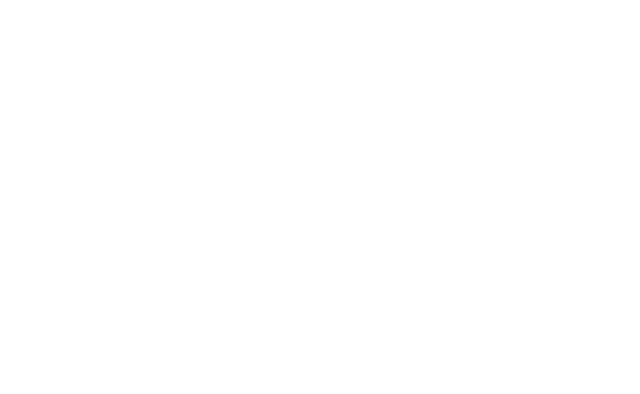
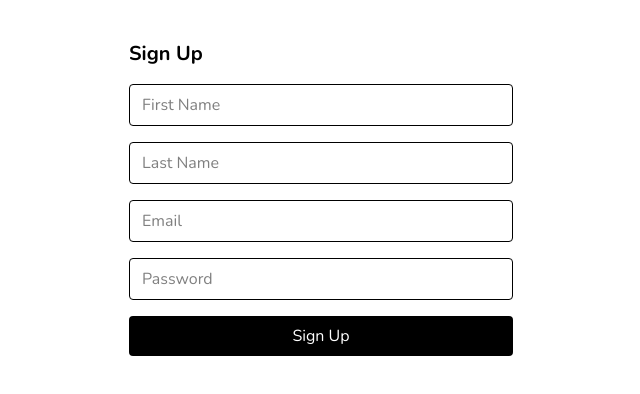
Before and after one commit to bokhuuu/E-commerce, a React (Vite) app: page /signup in a window 1280 px wide. Before the commit this address had no page. Shown: the top 394 px of the page, without its empty margins (319-959 px from the left). Built offline with nearby package versions, Linux system fonts and the light colour scheme.

Commit message:
Implement frontend-only auth with login and signup
- Zustand store for auth state and localStorage token
- Login and Signup pages with separate Zod validation schemas
- Auto-logout after 1 minute with redirect to /login
- React Hook Form for form handling

```diff
--- /dev/null
+++ b/src/pages/Login.tsx
@@ -0,0 +1,62 @@
+import { useForm } from "react-hook-form";
+import { zodResolver } from "@hookform/resolvers/zod";
+import { loginSchema, LoginFormData } from "../schemas/loginSchema";
+import { useAuthStore } from "../store/useAuthStore";
+import { useNavigate } from "react-router-dom";
+
+const Login = () => {
+  const login = useAuthStore((s) => s.login);
+  const logout = useAuthStore((s) => s.logout);
+  const navigate = useNavigate();
+
+  const {
+    register,
+    handleSubmit,
+    formState: { errors },
+  } = useForm<LoginFormData>({
+    resolver: zodResolver(loginSchema),
+  });
+
+  const onSubmit = (data: LoginFormData) => {
+    login(data.email);
+    navigate("/");
+
+    setTimeout(() => {
+      logout();
+      navigate("/login");
+    }, 10 * 1000);
+  };
+
+  return (
+    <div className="max-w-sm mx-auto py-10">
+      <h2 className="text-xl font-bold mb-4">Login</h2>
+      <form onSubmit={handleSubmit(onSubmit)} className="space-y-4">
+        <input
+          {...register("email")}
+          placeholder="Email"
+          className="w-full border px-3 py-2 rounded"
+        />
+        {errors.email && <p className="text-red-500">{errors.email.message}</p>}
+
+        <input
+          {...register("password")}
+          placeholder="Password"
+          type="password"
+          className="w-full border px-3 py-2 rounded"
+        />
+        {errors.password && (
+          <p className="text-red-500">{errors.password.message}</p>
+        )}
+
+        <button
+          type="submit"
+          className="w-full bg-black text-white py-2 rounded hover:bg-gray-800"
+        >
+          Log In
+        </button>
+      </form>
+    </div>
+  );
+};
+
+export default Login;
--- /dev/null
+++ b/src/pages/Signup.tsx
@@ -0,0 +1,80 @@
+import { useForm } from "react-hook-form";
+import { zodResolver } from "@hookform/resolvers/zod";
+import { signupSchema, SignupFormData } from "../schemas/signupSchema";
+import { useAuthStore } from "../store/useAuthStore";
+import { useNavigate } from "react-router-dom";
+
+const Signup = () => {
+  const login = useAuthStore((s) => s.login);
+  const logout = useAuthStore((s) => s.logout);
+  const navigate = useNavigate();
+
+  const {
+    register,
+    handleSubmit,
+    formState: { errors },
+  } = useForm<SignupFormData>({
+    resolver: zodResolver(signupSchema),
+  });
+
+  const onSubmit = (data: SignupFormData) => {
+    login(data.email);
+    navigate("/");
+
+    setTimeout(() => {
+      logout();
+      navigate("/login");
+    }, 10 * 1000);
+  };
+
+  return (
+    <div className="max-w-sm mx-auto py-10">
+      <h2 className="text-xl font-bold mb-4">Sign Up</h2>
+      <form onSubmit={handleSubmit(onSubmit)} className="space-y-4">
+        <input
+          {...register("firstName")}
+          placeholder="First Name"
+          className="w-full border px-3 py-2 rounded"
+        />
+        {errors.firstName && (
+          <p className="text-red-500">{errors.firstName.message}</p>
+        )}
+
+        <input
+          {...register("lastName")}
+          placeholder="Last Name"
+          className="w-full border px-3 py-2 rounded"
+        />
+        {errors.lastName && (
+          <p className="text-red-500">{errors.lastName.message}</p>
+        )}
+
+        <input
+          {...register("email")}
+          placeholder="Email"
+          className="w-full border px-3 py-2 rounded"
+        />
+        {errors.email && <p className="text-red-500">{errors.email.message}</p>}
+
+        <input
+          {...register("password")}
+          placeholder="Password"
+          type="password"
+          className="w-full border px-3 py-2 rounded"
+        />
+        {errors.password && (
+          <p className="text-red-500">{errors.password.message}</p>
+        )}
+
+        <button
+          type="submit"
+          className="w-full bg-black text-white py-2 rounded hover:bg-gray-800"
+        >
+          Sign Up
+        </button>
+      </form>
+    </div>
+  );
+};
+
+export default Signup;
--- a/src/routes/AppRouter.tsx
+++ b/src/routes/AppRouter.tsx
@@ -4,6 +4,8 @@
 import Cart from "../pages/Cart";
 import Feedbacks from "../pages/Feedbacks";
 import SubmitFeedbackPage from "../pages/SubmitFeedback";
+import Login from "../pages/Login";
+import Signup from "../pages/Signup";
 
 const AppRouter = () => {
   return (
@@ -21,6 +23,9 @@
           path="/products/:productId/feedback"
           element={<SubmitFeedbackPage />}
         />
+
+        <Route path="/login" element={<Login />} />
+        <Route path="/signup" element={<Signup />} />
       </Routes>
     </BrowserRouter>
   );
--- /dev/null
+++ b/src/schemas/loginSchema.ts
@@ -0,0 +1,8 @@
+import { z } from "zod";
+
+export const loginSchema = z.object({
+  email: z.string().email("Invalid email"),
+  password: z.string().min(6, "Password must be at least 6 characters"),
+});
+
+export type LoginFormData = z.infer<typeof loginSchema>;
--- /dev/null
+++ b/src/schemas/signupSchema.ts
@@ -0,0 +1,10 @@
+import { z } from "zod";
+
+export const signupSchema = z.object({
+  firstName: z.string().min(1, "First name is required"),
+  lastName: z.string().min(1, "Last name is required"),
+  email: z.string().email("Invalid email"),
+  password: z.string().min(6, "Password must be at least 6 characters"),
+});
+
+export type SignupFormData = z.infer<typeof signupSchema>;
--- /dev/null
+++ b/src/store/useAuthStore.ts
@@ -0,0 +1,24 @@
+import { create } from "zustand";
+
+type AuthState = {
+  user: string | null;
+  isAuthenticated: boolean;
+  login: (email: string) => void;
+  logout: () => void;
+};
+
+export const useAuthStore = create<AuthState>((set) => ({
+  user: localStorage.getItem("user"),
+  isAuthenticated: !!localStorage.getItem("token"),
+
+  login: (email) => {
+    localStorage.setItem("token", "mock-token");
+    localStorage.setItem("user", email);
+    set({ user: email, isAuthenticated: true });
+  },
+
+  logout: () => {
+    localStorage.clear();
+    set({ user: null, isAuthenticated: false });
+  },
+}));
```
